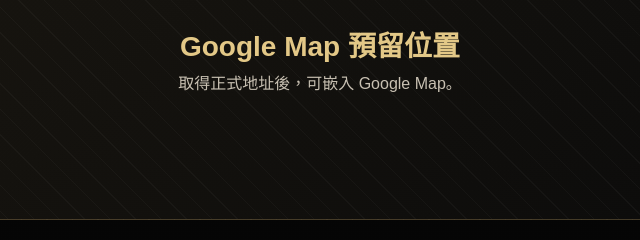
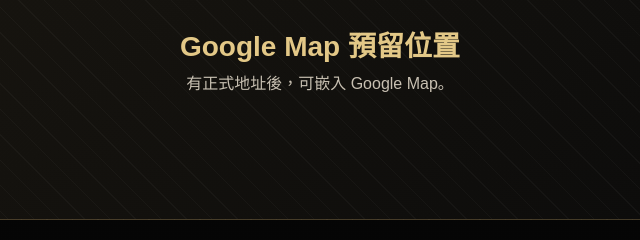
Before and after one commit to Roopong/RooPong-website, a plain HTML site: page index.html in a window 1280 px wide. Shown: the part 6439-6679 px from the top of the page, 320-960 px from the left. Drawn offline with Linux system fonts and the light colour scheme.

Commit message:
修改 Google Map 區塊

```diff
--- a/index.html
+++ b/index.html
@@ -325,7 +325,7 @@
 
             <div class="map-placeholder" aria-label="Google Map 預留位置">
                 <span>Google Map 預留位置</span>
-                <p>取得正式地址後，可嵌入 Google Map。</p>
+                <p>有正式地址後，可嵌入 Google Map。</p>
             </div>
         </section>
     </main>
```
